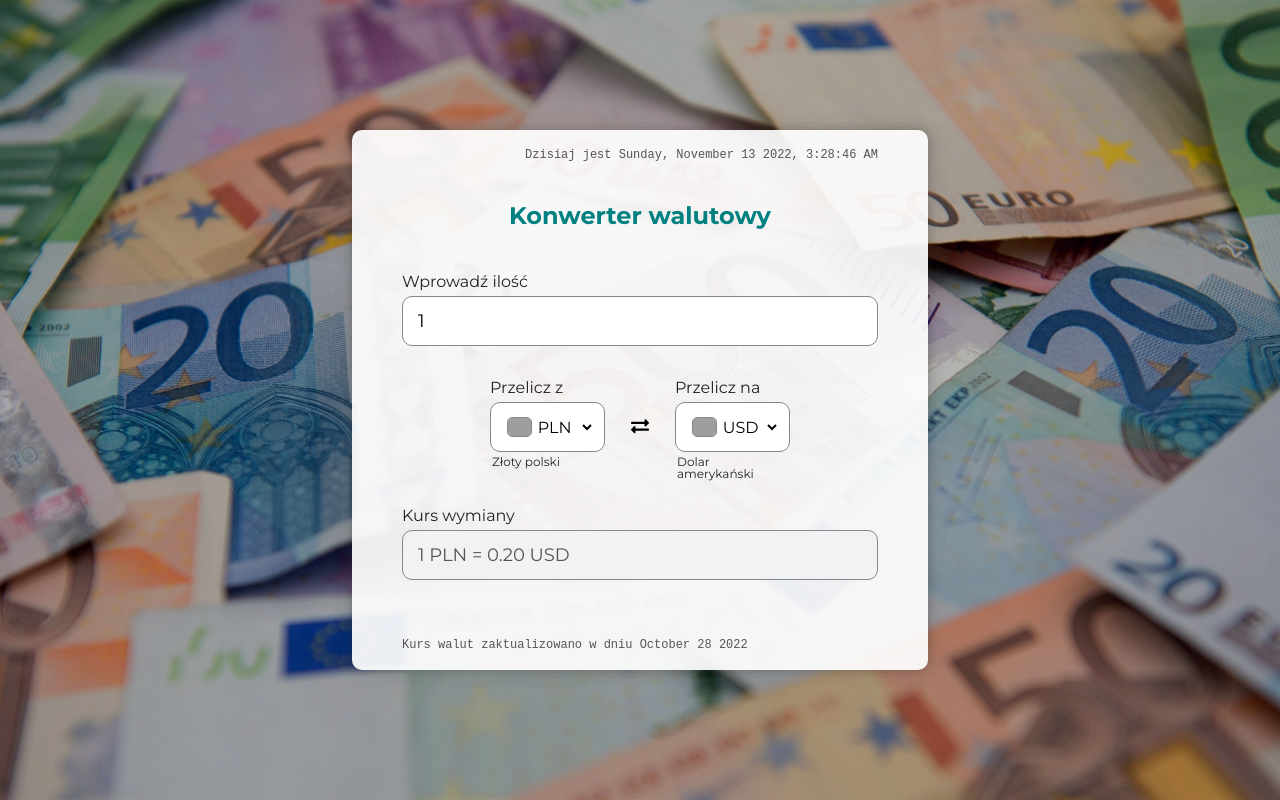
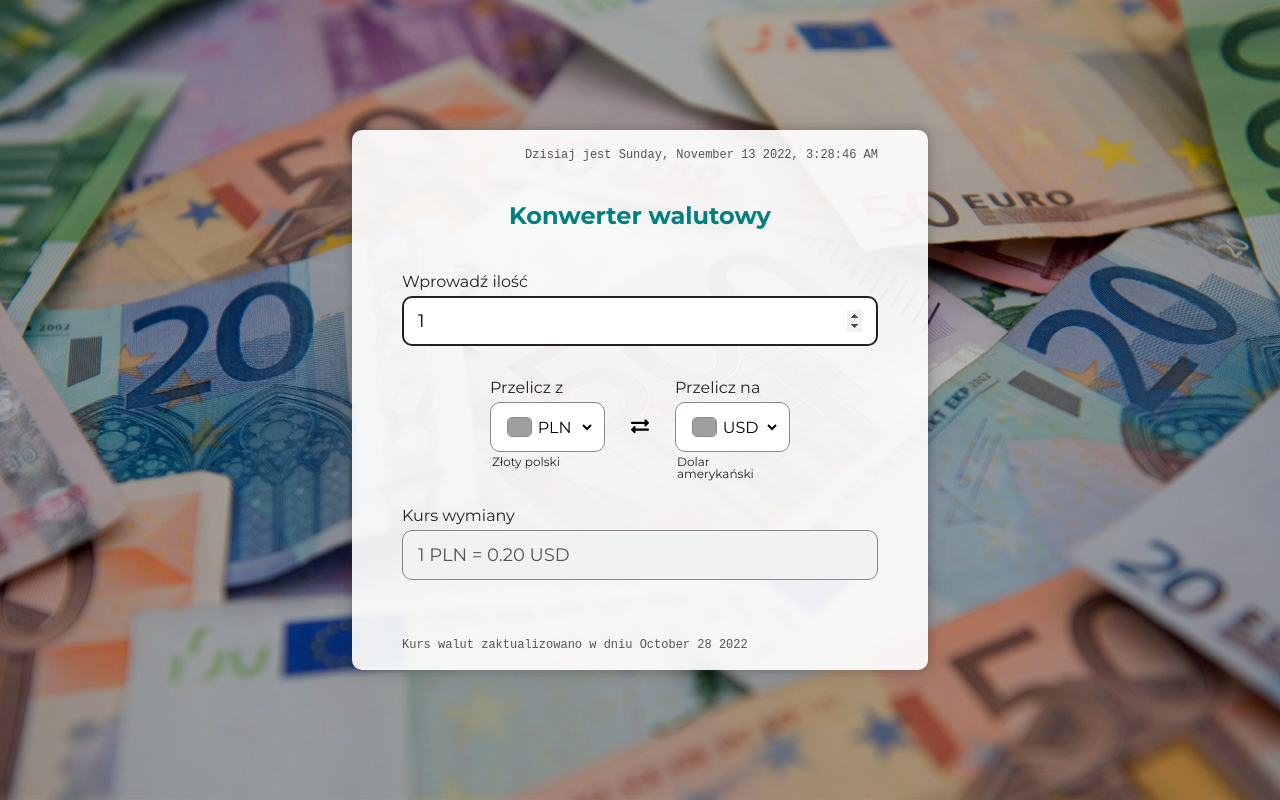
Before and after one commit to lkkolosowski/currency-converter-react, a React (Create React App) app: page / in a window 1280 px wide. Built offline with nearby package versions, Linux system fonts and the light colour scheme; grey boxes are pictures that could not be loaded; a web font is replaced by a local one.

Commit message:
added input focus on page load

```diff
--- a/src/App.js
+++ b/src/App.js
@@ -39,6 +39,7 @@ function App() {
         onSubmit={onSubmit}
         amountInput={
           <Input
+            autoFocus={true}
             type="number"
             id="amount"
             min="0"
--- a/src/Form/Input/index.js
+++ b/src/Form/Input/index.js
@@ -1,8 +1,9 @@
 import "./style.css";
 
-const Input = ({ type, id, min, disabled, value, onChange, onKeyPress }) => {
+const Input = ({ autoFocus, type, id, min, disabled, value, onChange, onKeyPress }) => {
   return (
     <input
+    autoFocus={autoFocus}
       type={type}
       id={id}
       min={min}
```
